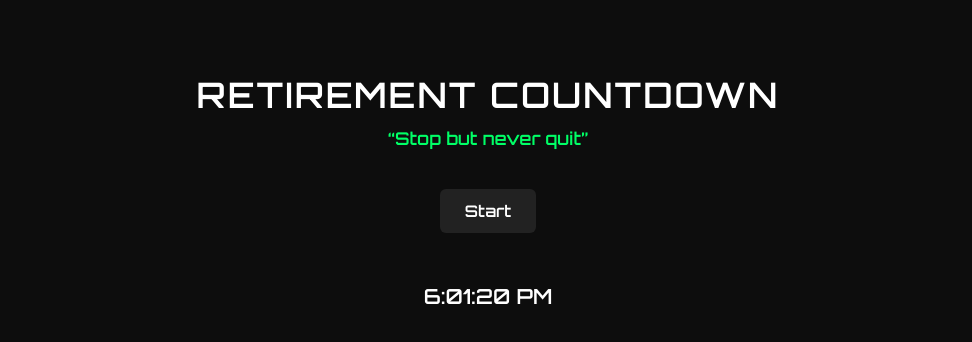
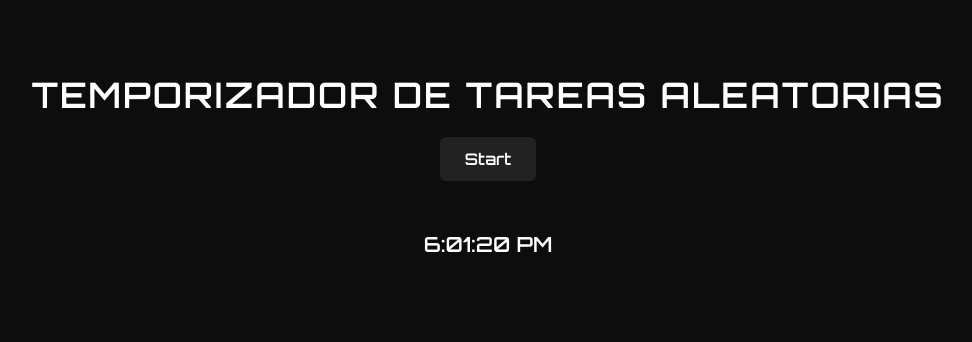
Before and after one commit to SWIFTLNX/swiftlnx.github.io, a plain HTML site: page index.html in a window 1280 px wide. Shown: the whole page, without its empty margins (152-1124 px from the left). Drawn offline with Linux system fonts and the light colour scheme.

Commit message:
Update index.html

```diff
--- a/index.html
+++ b/index.html
@@ -65,8 +65,7 @@
   </style>
 </head>
 <body>
-  <h1>RETIREMENT COUNTDOWN</h1>
-  <div id="quote">“Stop but never quit”</div>
+  <h1>Temporizador de Tareas Aleatorias</h1>
 
   <button id="startBtn">Start</button>
   <button id="confirmBtn">Confirm Task Completed</button>
```
